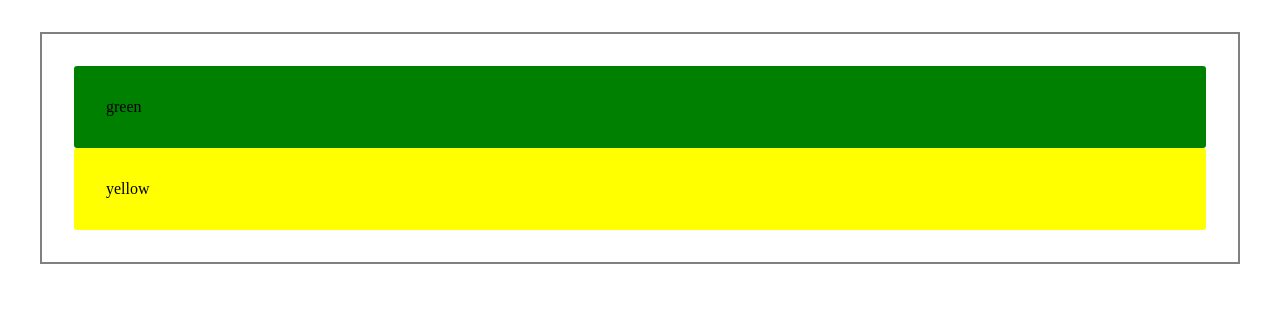
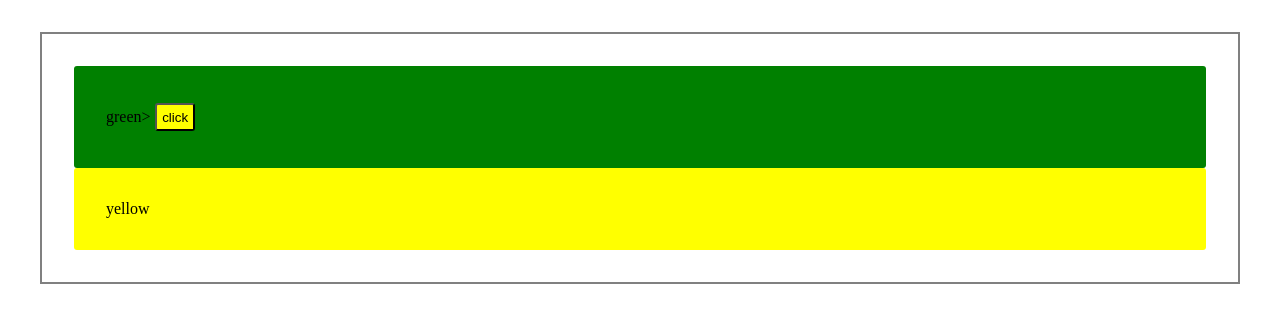
Before and after one commit to tchock/bojagi-test, a React app: page / in a window 1280 px wide. Shown: the top 322 px of the page. Built offline with nearby package versions, Linux system fonts and the light colour scheme; the HTML template or start-up script is replaced by a standard one.

Commit message:
nested component stories

```diff
--- a/src/App.js
+++ b/src/App.js
@@ -1,6 +1,7 @@
 import React from 'react'
 import styled from 'styled-components'
 import Box from './components/Box'
+import Button from './components/Button'
 
 const Container = styled.div`
   margin: 2rem;
@@ -11,7 +12,7 @@ const Container = styled.div`
 export default function(props) {
   return (
     <Container>
-      <Box color="green">green</Box>
+      <Box color="green">green><Button color="yellow">click</Button></Box>
       <Box color="yellow">yellow</Box>
     </Container>
   )
--- a/src/components/Box.bojagi.js
+++ b/src/components/Box.bojagi.js
@@ -1,5 +1,6 @@
 import React from 'react';
 import Box from './Box';
+import Button from './Button'
 
 export const yellow = () => <Box color="yellow">I am a yellow Box!</Box>;
 
@@ -10,3 +11,5 @@ export const red = () => <Box color="red">I am so green! I mean red...</Box>
 export const blue = () => <Box color="blue">Blue.</Box>
 
 export const brown = () => <Box color="brown">Gasp</Box>
+
+export const greenWithYellowButton = () => <Box color="green">green><Button color="yellow">click</Button></Box>
--- /dev/null
+++ b/src/components/Button.js
@@ -0,0 +1,14 @@
+// @component
+import React from 'react'
+import styled from 'styled-components'
+
+const Container = styled.button`
+  background-color: ${({ color }) => color};
+  padding: 0.3rem;
+  margin: 0.3rem;
+  border-radius: 3px;
+`
+
+export default function Button(props) {
+  return <Container color={props.color} >{props.children}</Container>
+}
```
